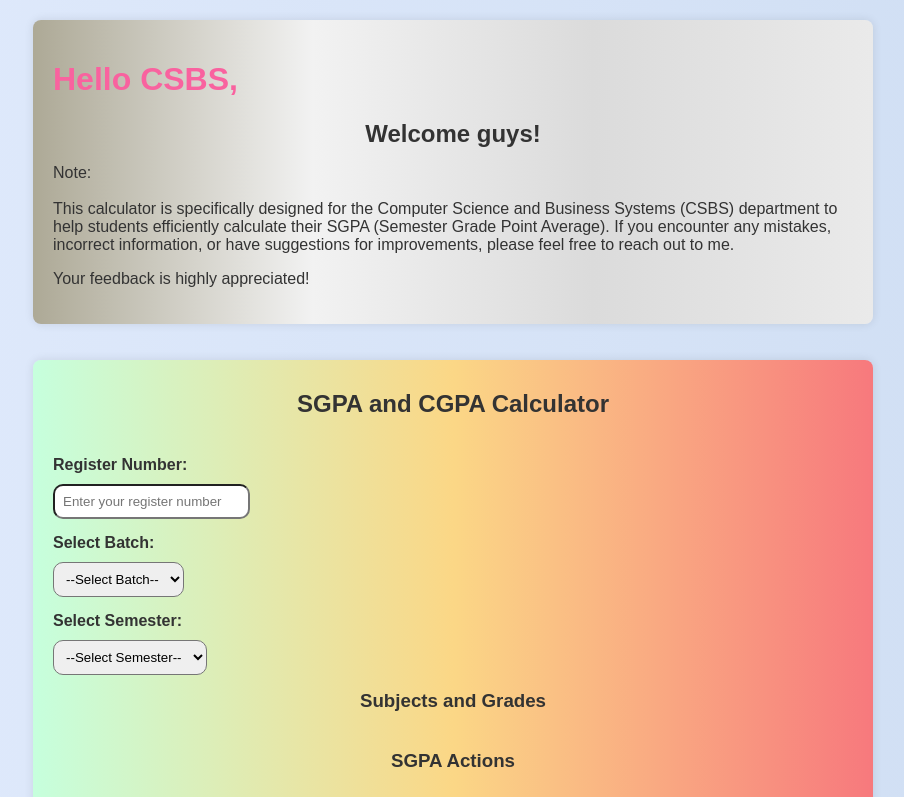
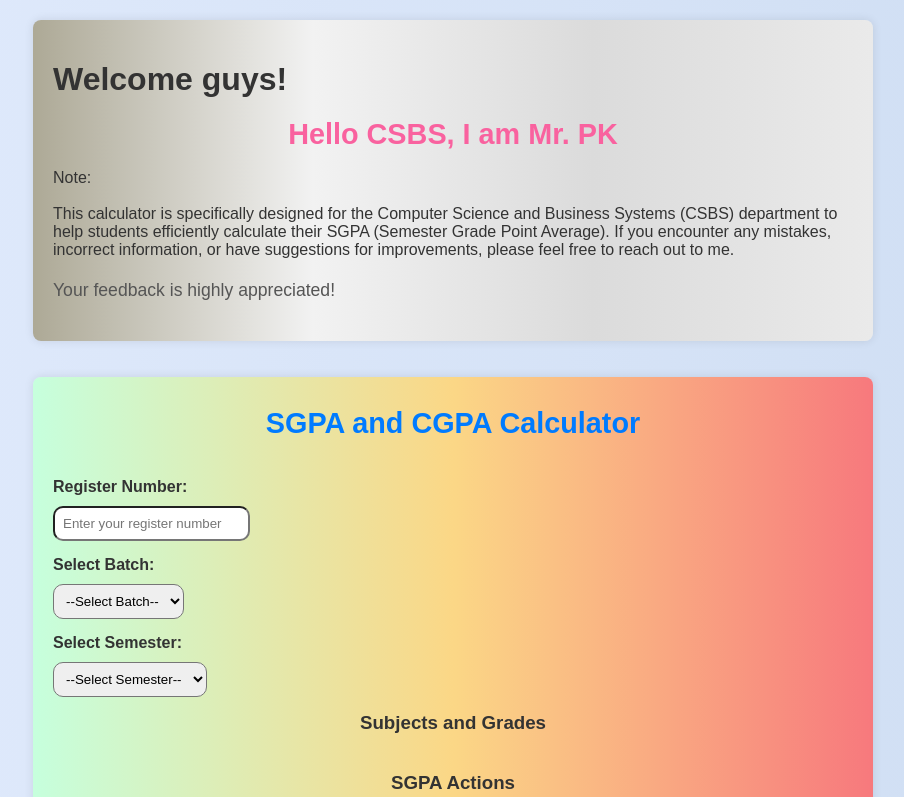
Before and after one commit to ThePremkumar/sgpa-cgpa-cal, a plain HTML site: page index.html in a window 1280 px wide. Shown: the top 797 px of the page, without its empty margins (187-1091 px from the left). Drawn offline with nearby package versions, Linux system fonts and the light colour scheme.

Commit message:
add update

```diff
--- a/index.html
+++ b/index.html
@@ -21,8 +21,9 @@
 
     <head>
       <div class="hello">
-      <h1 class="hel">Hello CSBS,</h1>
-      <h2>Welcome guys!</h2>
+        <h1>Welcome guys!</h1>
+      <h2 class="hel">Hello CSBS, <span class="pk">I am Mr. PK</span></h2>
+
         <p class="wel"><li>Note:</li><br>This calculator is specifically designed for the Computer Science and Business Systems (CSBS) department to help students efficiently calculate their SGPA (Semester Grade Point Average).
         If you encounter any mistakes, incorrect information, or have suggestions for improvements, please feel free to reach out to me.</p>
       <p>
@@ -40,7 +41,7 @@
 
       <label for="registerNumber">Register Number:</label>
       <input
-        type="number"
+        type="text"
         id="registerNumber"
         placeholder="Enter your register number"
         oninput="handleRegisterChange()"
@@ -48,7 +49,7 @@
       />
 
       <label for="batch">Select Batch:</label>
-      <select id="batch" onchange="validateRegister()">
+      <select id="batch" onchange="resetSemesterAndSubjects();validateRegister(); updateSubjects();">
         <option value="">--Select Batch--</option>
         <option value="2022-2026">2022-2026</option>
         <option value="2023-2027">2023-2027</option>
--- a/script.js
+++ b/script.js
@@ -74,16 +74,28 @@ function handleRegisterChange() {
     }
 }
 
+function resetSemesterAndSubjects() {
+    // Reset semester to default (deselect)
+    document.getElementById('semester').value = '';
+
+    // Clear subject list
+    document.getElementById('subjectList').innerHTML = '';
+
+    // Check if register number is entered
+}
+
+
 function validateRegister() {
     const registerInput = document.getElementById('registerNumber').value.trim();
     if (!registerInput || registerInput <= 0) {
-        alert('Enter a valid register number before selecting the batch!');
+        alert('Enter the register number before selecting the batch!');
         document.getElementById('batch').value = "";
         return;
     }
 }
 
 function updateSubjects() {
+
     const batch = document.getElementById('batch').value;
     const semester = document.getElementById('semester').value;
     const subjectListDiv = document.getElementById('subjectList');
--- a/style.css
+++ b/style.css
@@ -6,9 +6,13 @@ body {
     background-color: #f9f9f9;
     color: #333;
     background: #E0EAFC;  /* fallback for old browsers */
-background: -webkit-linear-gradient(to left, #CFDEF3, #E0EAFC);  /* Chrome 10-25, Safari 5.1-6 */
-background: linear-gradient(to left, #CFDEF3, #E0EAFC); /* W3C, IE 10+/ Edge, Firefox 16+, Chrome 26+, Opera 12+, Safari 7+ */
-
+    background: -webkit-linear-gradient(to left, #CFDEF3, #E0EAFC);  /* Chrome 10-25, Safari 5.1-6 */
+    background: linear-gradient(to left, #CFDEF3, #E0EAFC); /* W3C, IE 10+/ Edge, Firefox 16+, Chrome 26+, Opera 12+, Safari 7+ */
+    /* display: flex;
+      justify-content: center;
+      align-items: center;
+      height: 100vh;
+      overflow: hidden; */
 }
 .container {
     max-width: 800px;
@@ -18,15 +22,70 @@ background: linear-gradient(to left, #CFDEF3, #E0EAFC); /* W3C, IE 10+/ Edge, Fi
     border-radius: 8px;
     box-shadow: 0 0 10px rgba(0, 0, 0, 0.1);
     background: #C6FFDD;  /* fallback for old browsers */
-background: -webkit-linear-gradient(to left, #f7797d, #FBD786, #C6FFDD);  /* Chrome 10-25, Safari 5.1-6 */
-background: linear-gradient(to left, #f7797d, #FBD786, #C6FFDD); /* W3C, IE 10+/ Edge, Firefox 16+, Chrome 26+, Opera 12+, Safari 7+ */
+    background: -webkit-linear-gradient(to left, #f7797d, #FBD786, #C6FFDD);  /* Chrome 10-25, Safari 5.1-6 */
+    background: linear-gradient(to left, #f7797d, #FBD786, #C6FFDD); /* W3C, IE 10+/ Edge, Firefox 16+, Chrome 26+, Opera 12+, Safari 7+ */
 
 
 }
+h1 {
+    font-size: 2rem;
+    color: #333;
+    margin-bottom: 20px;
+    animation: slideInFromTop 1s ease-in-out;
+}
+
 h2, h3, h4 {
     text-align: center;
     margin: 10px 0;
 }
+
+h2 {
+    font-size: 1.8rem;
+    color: #007bff;
+    margin-bottom: 10px;
+    animation: fadeIn 2s ease-in-out;
+  }
+
+  p {
+    font-size: 1.1rem;
+    line-height: 1.5;
+    color: #555;
+    animation: fadeIn 3s ease-in-out;
+  }
+
+  /* Keyframe Animations */
+  @keyframes slideInFromTop {
+    0% {
+      transform: translateY(-100%);
+      opacity: 0;
+    }
+    100% {
+      transform: translateY(0);
+      opacity: 1;
+    }
+  }
+
+  @keyframes fadeIn {
+    0% {
+      opacity: 0;
+    }
+    100% {
+      opacity: 1;
+    }
+  }
+
+  @keyframes bounce {
+    0%, 20%, 50%, 80%, 100% {
+      transform: translateY(0);
+    }
+    40% {
+      transform: translateY(-20px);
+    }
+    60% {
+      transform: translateY(-10px);
+    }
+  }
+
 label {
     display: block;
     margin: 10px 0 5px;
@@ -144,6 +203,11 @@ color: white;
     color: darkred; /* Change color on hover */
 }
 
+.pk{
+
+}
+
+
 
 @media screen and (max-height: 425px) and (min-aspect-ratio:7/4){
     .container, .hello,footer{
```
